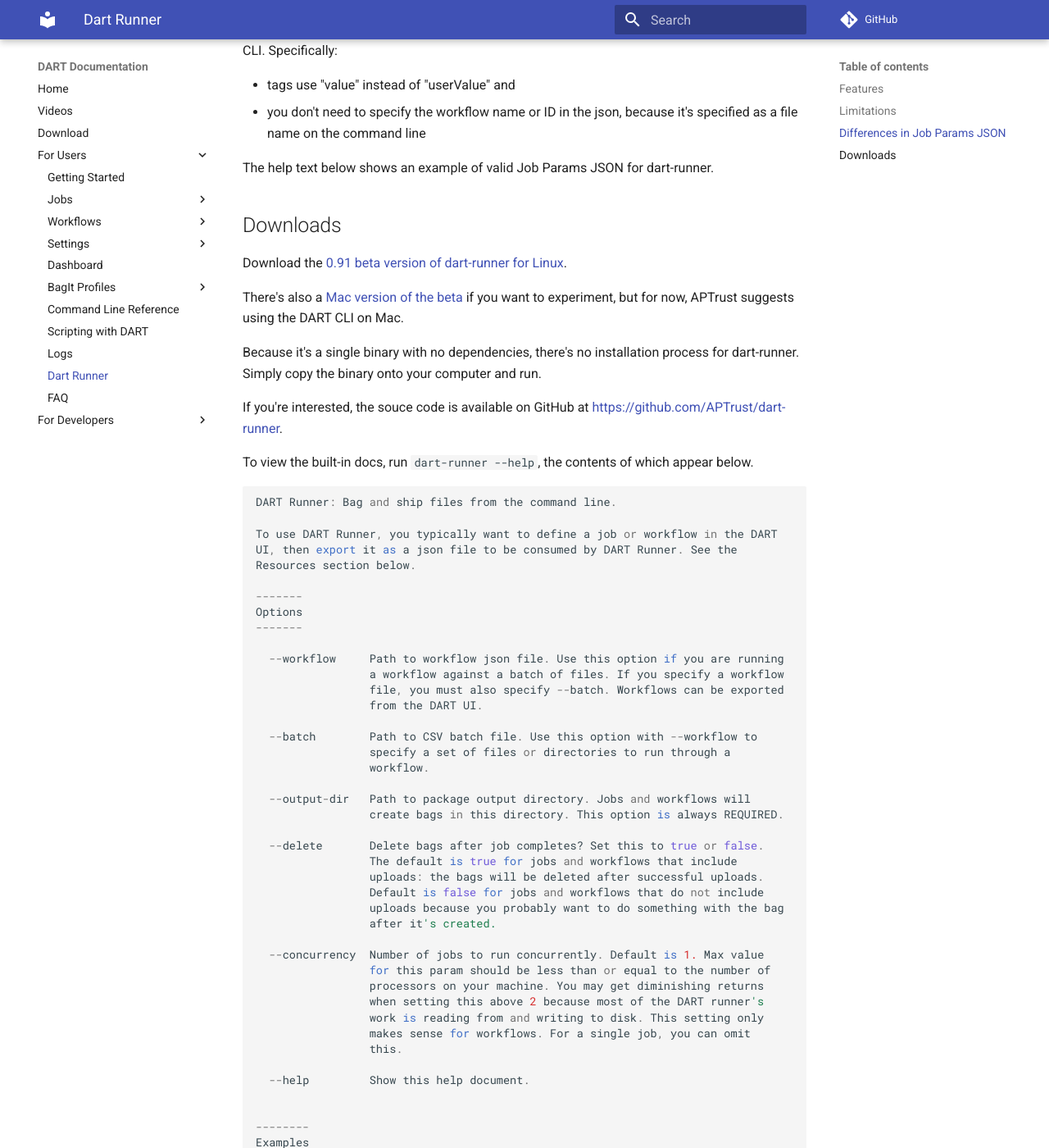
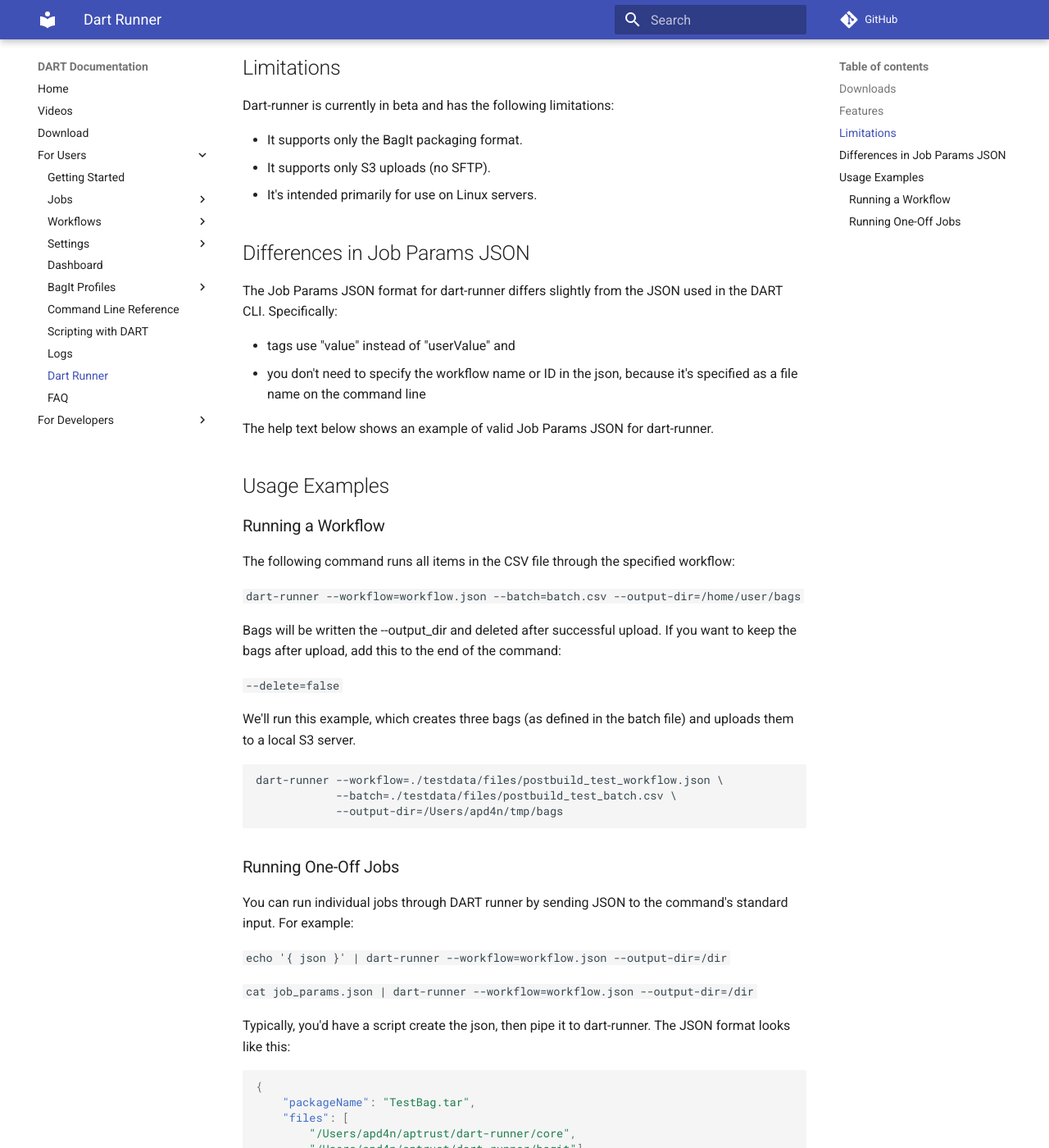
Before and after one commit to APTrust/dart-docs, an MkDocs documentation site: the page built from docs/users/dart_runner.md, in a window 1280 px wide and 1400 px high, scrolled down 1543 px. Shown: the whole window at 82% size. Built offline with MkDocs 1.6.1 and Material for MkDocs 9.7.7, drawn with Linux system fonts in a browser that asks for light colours; comment, search, counter and statistics services are not loaded; some of the changed text lies outside the part shown.

Commit message:
Added more DART runner documentation for presentation. Some my be redundant.

````diff
--- a/docs/users/dart_runner.md
+++ b/docs/users/dart_runner.md
@@ -15,6 +15,16 @@
     stick with the DART CLI, since it's more mature as of late 2021.
     Since Windows and Mac include a GUI environment by default, DART
     and the DART CLI will always work.
+
+## Downloads
+
+Download the [0.91 beta version of dart-runner for Linux](https://s3.amazonaws.com/aptrust.public.download/dart-runner/v0.91-beta/linux-x64/dart-runner).
+
+There's also a [Mac version of the beta](https://s3.amazonaws.com/aptrust.public.download/dart-runner/v0.91-beta/mac-x64/dart-runner) if you want to experiment, but for now, APTrust suggests using the DART CLI on Mac.
+
+Because it's a single binary with no dependencies, there's no installation process for dart-runner. Simply copy the binary onto your computer and run.
+
+If you're interested, the souce code is available on GitHub at [https://github.com/APTrust/dart-runner](https://github.com/APTrust/dart-runner).
 
 ## Features
 
@@ -47,15 +57,57 @@
 
 The help text below shows an example of valid Job Params JSON for dart-runner.
 
-## Downloads
+## Usage Examples
 
-Download the [0.91 beta version of dart-runner for Linux](https://s3.amazonaws.com/aptrust.public.download/dart-runner/v0.91-beta/linux-x64/dart-runner).
+### Running a Workflow
 
-There's also a [Mac version of the beta](https://s3.amazonaws.com/aptrust.public.download/dart-runner/v0.91-beta/mac-x64/dart-runner) if you want to experiment, but for now, APTrust suggests using the DART CLI on Mac.
+The following command runs all items in the CSV file through the specified workflow:
 
-Because it's a single binary with no dependencies, there's no installation process for dart-runner. Simply copy the binary onto your computer and run.
+`dart-runner --workflow=workflow.json --batch=batch.csv --output-dir=/home/user/bags`
 
-If you're interested, the souce code is available on GitHub at [https://github.com/APTrust/dart-runner](https://github.com/APTrust/dart-runner).
+Bags will be written the --output_dir and deleted after successful upload. If you want to keep the bags after upload, add this to the end of the command:
+
+`--delete=false`
+
+We'll run this example, which creates three bags (as defined in the batch file) and uploads them to a local S3 server.
+
+```
+dart-runner --workflow=./testdata/files/postbuild_test_workflow.json \
+            --batch=./testdata/files/postbuild_test_batch.csv \
+            --output-dir=/Users/apd4n/tmp/bags
+```
+
+### Running One-Off Jobs
+
+You can run individual jobs through DART runner by sending JSON to the command's standard input. For example:
+
+`echo '{ json }' | dart-runner --workflow=workflow.json --output-dir=/dir`
+
+`cat job_params.json | dart-runner --workflow=workflow.json --output-dir=/dir`
+
+Typically, you'd have a script create the json, then pipe it to dart-runner. The JSON format looks like this:
+
+```json
+{
+	"packageName": "TestBag.tar",
+	"files": [
+	    "/Users/apd4n/aptrust/dart-runner/core",
+	    "/Users/apd4n/aptrust/dart-runner/bagit"],
+	"tags": [{
+		"tagFile": "aptrust-info.txt",
+		"tagName": "Title",
+		"value": "Runner Sample Bag"
+	}, {
+		"tagFile": "aptrust-info.txt",
+		"tagName": "Description",
+		"value": "Sample bag made with DART runner"
+	}, {
+		"tagFile": "aptrust-info.txt",
+		"tagName": "Access",
+		"value": "Institution"
+	}]
+}
+```
 
 To view the built-in docs, run `dart-runner --help`, the contents of which appear below.
 
````
